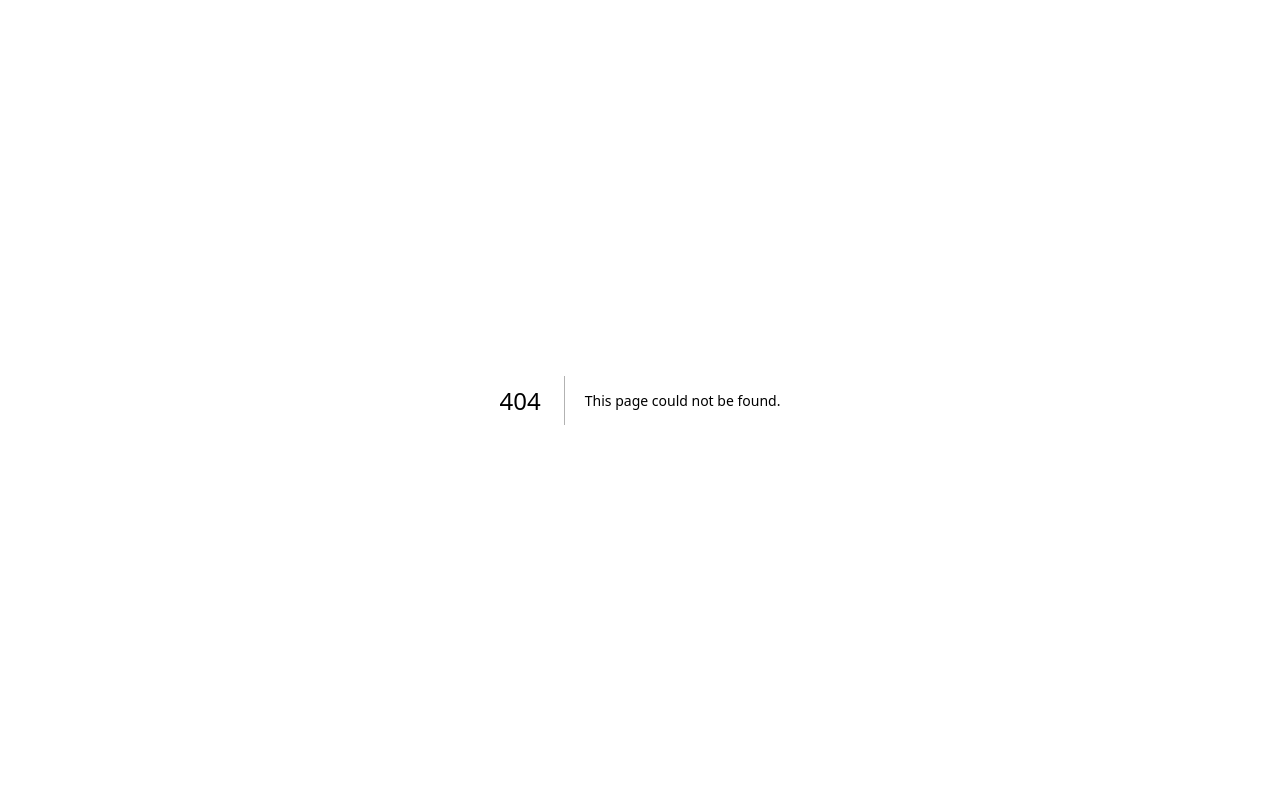
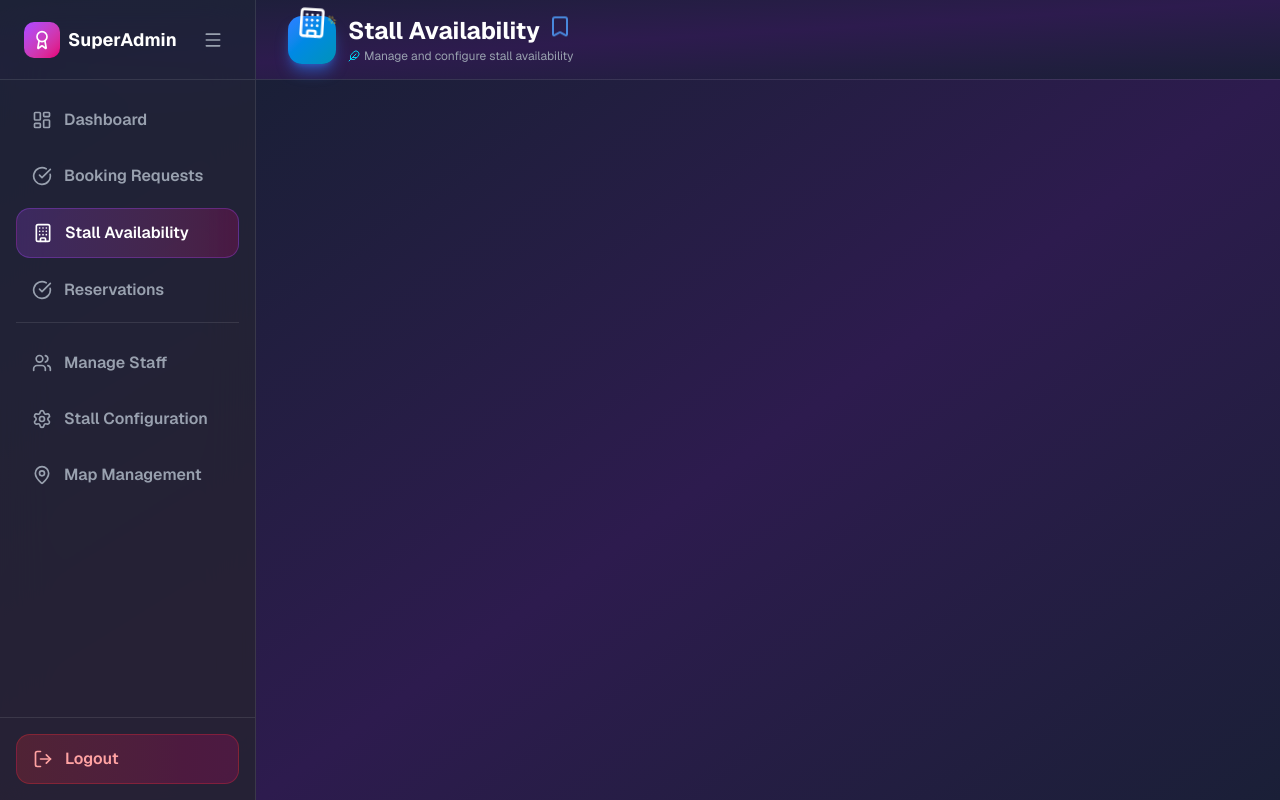
Before and after one commit to Final-Year-Group-Projects-FOE-UOR/Book-Fair-Reservation-System---Frontend, a Next.js app: page /admin/stall-availability in a window 1280 px wide. Before the commit this address had no page. Built offline with nearby package versions, Linux system fonts and the light colour scheme.

Commit message:
stall availability section added

```diff
--- a/src/app/admin/(main)/layout.tsx
+++ b/src/app/admin/(main)/layout.tsx
@@ -6,7 +6,14 @@ import AdminSidebar from "@/components/admin/sidebar";
 import { Suspense, useEffect, useState } from "react";
 import { usePathname } from "next/navigation";
 import AnimatedHeader from "@/components/common/headers/AnimatedHeader";
-import { CheckCircle, LayoutDashboard, MapPin, Settings, Users } from "lucide-react";
+import {
+  Building,
+  CheckCircle,
+  LayoutDashboard,
+  MapPin,
+  Settings,
+  Users,
+} from "lucide-react";
 
 const headerContent: Record<string, React.ReactNode> = {
   dashboard: (
@@ -57,6 +64,13 @@ const headerContent: Record<string, React.ReactNode> = {
       description="Manage and configure reservations"
     />
   ),
+  stallAvailability: (
+    <AnimatedHeader
+      icon={<Building className="w-8 h-8 text-white animate-floating-book" />}
+      title="Stall Availability"
+      description="Manage and configure stall availability"
+    />
+  ),
 };
 
 export default function AdminLayout({
@@ -81,6 +95,8 @@ export default function AdminLayout({
       return "manageStaff";
     } else if (segment === "reservations") {
       return "reservations";
+    } else if (segment === "stall-availability") {
+      return "stallAvailability";
     } else {
       return "dashboard";
     }
--- /dev/null
+++ b/src/app/admin/(main)/stall-availability/page.tsx
@@ -0,0 +1,13 @@
+"use client";
+
+import StallAvailability from "@/components/admin/stall-availability";
+import dynamic from "next/dynamic";
+
+const StallAvailabilityPage = dynamic(
+  () => Promise.resolve(StallAvailability),
+  {
+    ssr: false,
+  }
+);
+
+export default StallAvailabilityPage
--- a/src/components/admin/reservations/types.ts
+++ b/src/components/admin/reservations/types.ts
@@ -6,4 +6,5 @@ export type Stall = {
   businessName: string;
   email: string;
   approvedDate?: string;
+  isEmpty: boolean;
 }
--- a/src/components/admin/sidebar/index.tsx
+++ b/src/components/admin/sidebar/index.tsx
@@ -37,7 +37,7 @@ const AdminSidebar = ({ sidebarOpen, setSidebarOpen }: AdminSidebarProps) => {
       dashboard: "dashboard",
       "booking-requests": "requests",
       "stall-configuration": "stallconfig",
-      availability: "availability",
+      "stall-availability": "stallAvailability",
       reservations: "reservations",
       "manage-staff": "manageStaff",
       "map-management": "mapManagement",
@@ -101,14 +101,14 @@ const AdminSidebar = ({ sidebarOpen, setSidebarOpen }: AdminSidebarProps) => {
 
           <SidebarItem
             icon={<Building className="w-5 h-5" />}
-            label="Availability"
-            tag="availability"
+            label="Stall Availability"
+            tag="stallAvailability"
             sidebarOpen={sidebarOpen}
             superAdminTab={superAdminTab}
             setSuperAdminTab={setSuperAdminTab}
             onClick={() => {
-              setSuperAdminTab("availability");
-              router.push("/admin/availability");
+              setSuperAdminTab("stallAvailability");
+              router.push("/admin/stall-availability");
             }}
           />
 
--- /dev/null
+++ b/src/components/admin/stall-availability/StallCard.tsx
@@ -0,0 +1,28 @@
+import React from 'react'
+import { Stall } from '../reservations/types'
+
+const StallCard = ({stall}: {stall: Stall}) => {
+  return (
+    <div
+      key={stall.id}
+      className={`p-4 rounded-xl border-2 text-center text-sm font-semibold transition ${
+        stall.pending
+          ? "bg-orange-500/15 border-orange-500/40 text-orange-300"
+          : stall.reserved
+          ? "bg-green-500/15 border-green-500/40 text-green-300"
+          : "bg-blue-500/10 border-blue-500/30 text-blue-300"
+      }`}
+    >
+      <div className="text-lg font-bold text-white">{stall.id}</div>
+      <div className="text-xs text-gray-400">{stall.size}</div>
+      {stall.pending && (
+        <div className="mt-1 text-xs text-orange-400">Pending</div>
+      )}
+      {stall.reserved && !stall.pending && (
+        <div className="mt-1 text-xs text-green-400">Reserved</div>
+      )}
+    </div>
+  );
+}
+
+export default StallCard
--- /dev/null
+++ b/src/components/admin/stall-availability/index.tsx
@@ -0,0 +1,27 @@
+"use client";
+
+import React, { useState } from 'react'
+import { Stall } from '../reservations/types';
+import StallCard from './StallCard';
+
+const StallAvailability = () => {
+  const [stalls, setStalls] = useState<Stall[]>(() => {
+    const savedStalls = localStorage.getItem("tradeHallStalls");
+    return savedStalls ? JSON.parse(savedStalls) : [];
+   });
+  return (
+    <div
+      className={`min-h-[calc(100vh-80px)] bg-linear-to-br w-full font-geist-sans from-[#1a1f37] via-[#2d1b4e] to-[#1a1f37] p-8 opacity-100 relative overflow-hidden`}
+    >
+      <div className="grid grid-cols-2 sm:grid-cols-3 md:grid-cols-4 lg:grid-cols-5 gap-3 sm:gap-4">
+        {stalls
+          .filter((s) => !s.isEmpty)
+          .map((stall) => (
+            <StallCard key={stall.id} stall={stall} />
+          ))}
+      </div>
+    </div>
+  );
+}
+
+export default StallAvailability
```
